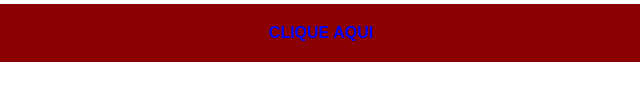
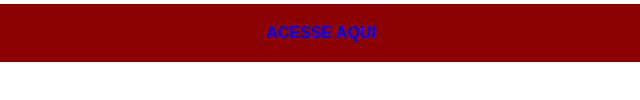
Before and after one commit to janysouza/Projeto-Redes-Sociais, a plain HTML site: page youtube.html in a window 1280 px wide. Shown: the part 600-700 px from the top of the page, 319-959 px from the left. Drawn offline with Linux system fonts and the light colour scheme.

Commit message:
novo nome

```diff
--- a/youtube.html
+++ b/youtube.html
@@ -8,7 +8,7 @@
   </head>
   <body>
     <img src="imagens/tela-youtube.png" alt="Youtube" />
-    <a href="https://www.youtube.com/@CursoemVideo"target="_blank">CLIQUE AQUI</a>
+    <a href="https://www.youtube.com/@CursoemVideo"target="_blank">ACESSE AQUI</a>
     <link rel="stylesheet" href="estilos/social.css" />
   </body>
 </html>
```
